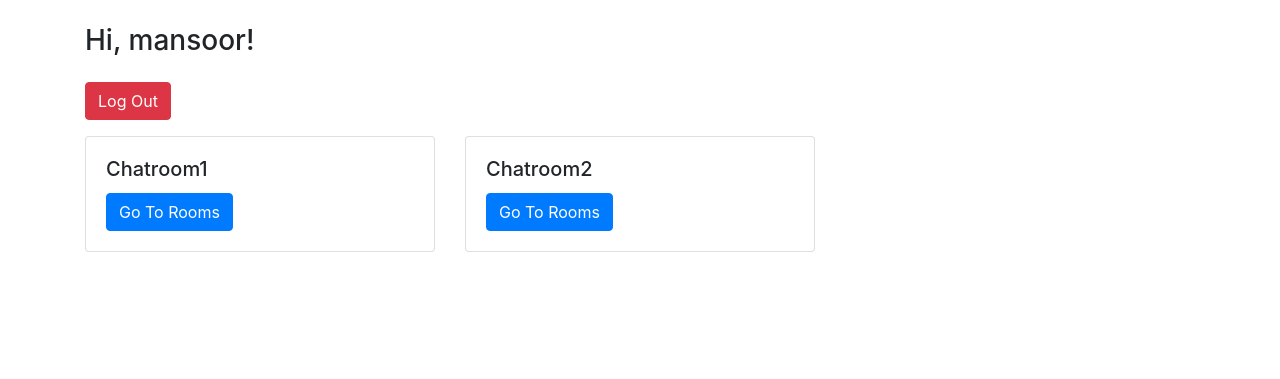
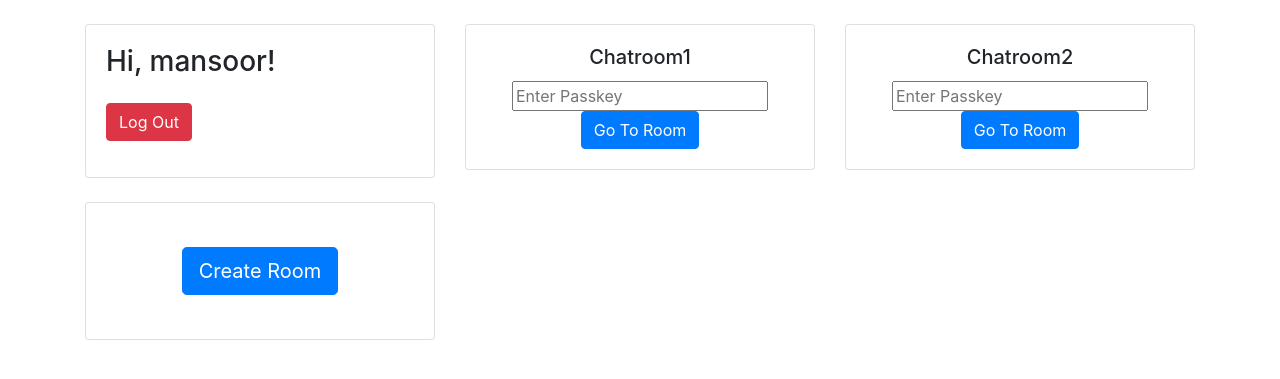
Before and after one commit to Mansoor07Tariq/ChatRoomApplication, a Django app: page / in a window 1280 px wide. Shown: the top 379 px of the page. Run offline with Django 4.2, Linux system fonts and the light colour scheme; a user stored in the database is signed in; data comes from the database, SQL or seed files in the repository; both versions use the stored data as it was before the commit.

Commit message:
Added Make Room with passkey feature

```diff
--- a/ChatApp/ChatRoomApp/models.py
+++ b/ChatApp/ChatRoomApp/models.py
@@ -5,6 +5,7 @@ from django.contrib.auth.models import User
 class Room(models.Model):
     name=models.CharField(max_length=20)
     slug=models.SlugField(max_length=10)
+    passkey = models.CharField(max_length=50, blank=True, null=True)
 
     def __str__(self):
         return self.name
--- a/ChatApp/ChatRoomApp/urls.py
+++ b/ChatApp/ChatRoomApp/urls.py
@@ -1,8 +1,10 @@
-from django.contrib import admin
-from django.urls import include, path
+from django.urls import path
 from . import views
 
 urlpatterns = [
-    path('', views.rooms),
-    path("<str:slug>/", views.room)
+    path('create-room/', views.create_room, name='create_room'),
+    path('', views.rooms, name='rooms'),  # Add name attribute for the rooms view
+    path("<str:slug>/", views.room, name='room'),  # Add name attribute for the room view
+        path("enter-room/<str:slug>/", views.enter_room, name='enter_room'),  # Add this URL pattern
+
 ]
--- a/ChatApp/ChatRoomApp/views.py
+++ b/ChatApp/ChatRoomApp/views.py
@@ -1,5 +1,7 @@
-from django.shortcuts import render
 from .models import Room,Message
+from django.shortcuts import render, redirect
+from .forms import RoomForm
+from django.utils.text import slugify
 
 def rooms(request):
     rooms=Room.objects.all()
@@ -8,4 +10,30 @@ def rooms(request):
 def room(request,slug):
     room_name=Room.objects.get(slug=slug).name
     messages=Message.objects.filter(room=Room.objects.get(slug=slug))
-    return render(request, "room.html",{"room_name":room_name,"slug":slug,'messages':messages})
+    members = messages.values_list('user__username', flat=True).distinct()
+    return render(request, "room.html",{"room_name":room_name,"slug":slug,'messages':messages, 'members': members})
+
+def create_room(request):
+    if request.method == 'POST':
+        form = RoomForm(request.POST)
+        if form.is_valid():
+            room = form.save(commit=False)
+            room.slug = slugify(room.name)
+            room.save()
+            return redirect(request.META.get('HTTP_REFERER', '/'))
+    else:
+        form = RoomForm()
+    return render(request, 'create_room.html', {'form': form})
+
+from django.http import HttpResponseBadRequest
+
+def enter_room(request, slug):
+    if request.method == 'POST':
+        passkey = request.POST.get('passkey')
+        room = Room.objects.get(slug=slug)
+        if room.passkey == passkey:
+            return redirect('room', slug=slug)
+        else:
+            return HttpResponseBadRequest("Incorrect passkey. Please try again.")
+    else:
+        return HttpResponseBadRequest("Invalid request method.")
--- a/ChatApp/templates/rooms.html
+++ b/ChatApp/templates/rooms.html
@@ -1,11 +1,15 @@
 {% extends "base.html" %}
-{% block title %}Home{% endblock %}
+{% block title %}
+Home
+{% endblock %}
 {% block content %}
-
 {% if user.is_authenticated %}
 <div class="container mt-4">
     <div class="row">
-      <div class="col">
+        <!-- Left Side: User Information -->
+        <div class="col-md-4">
+            <div class="card">
+                <div class="card-body">
                     <h3 class="mb-4">Hi, {{ user.username }}!</h3>
                     <p>
                         <a href="{% url 'logout' %}" class="btn btn-danger">Log Out</a>
@@ -13,17 +17,34 @@
                 </div>
             </div>
 
+            <div class="card mt-4">
+              <div class="card-body text-center">
+                  <div class="my-4">
+                      <a href="{% url 'create_room' %}" class="btn btn-primary btn-lg">Create Room</a>
+                  </div>
+              </div>
+          </div>
+
+        </div>
+        <!-- Right Side: List of Rooms -->
+        <div class="col-md-8">
             <div class="row">
                 {% for room in rooms %}
-        <div class="col-md-4 mb-4">
+                <div class="col-md-6 mb-4">
                     <div class="card">
-            <div class="card-body">
+                        <div class="card-body text-center">
                             <h5 class="card-title">{{ room.name }}</h5>
-              <a href="{{ room.slug }}" class="btn btn-primary">Go To Rooms</a>
+                            <form method="post" action="{% url 'enter_room' slug=room.slug %}">
+                                {% csrf_token %}
+                                <input type="password" name="passkey" placeholder="Enter Passkey">
+                                <button type="submit" class="btn btn-primary">Go To Room</button>
+                            </form>
                         </div>
                     </div>
                 </div>
                 {% endfor %}
+            </div>
+        </div>
     </div>
 </div>
 {% else %}
@@ -35,4 +56,5 @@
         </div>
     </div>
 </div>
-{% endif %} {% endblock %}
+{% endif %}
+{% endblock %}
```
Also changed, not shown: ChatApp/ChatRoomApp/forms.py (added, +7 -0 lines), ChatApp/templates/create_room.html (added, +29 -0 lines), ChatApp/templates/room.html (+16 -8 lines), ChatApp/ChatRoomApp/migrations/0002_room_passkey.py (added), ChatApp/db.sqlite3 (deleted), 1 other file. Lines whose indentation alone changed are shown as unchanged.
